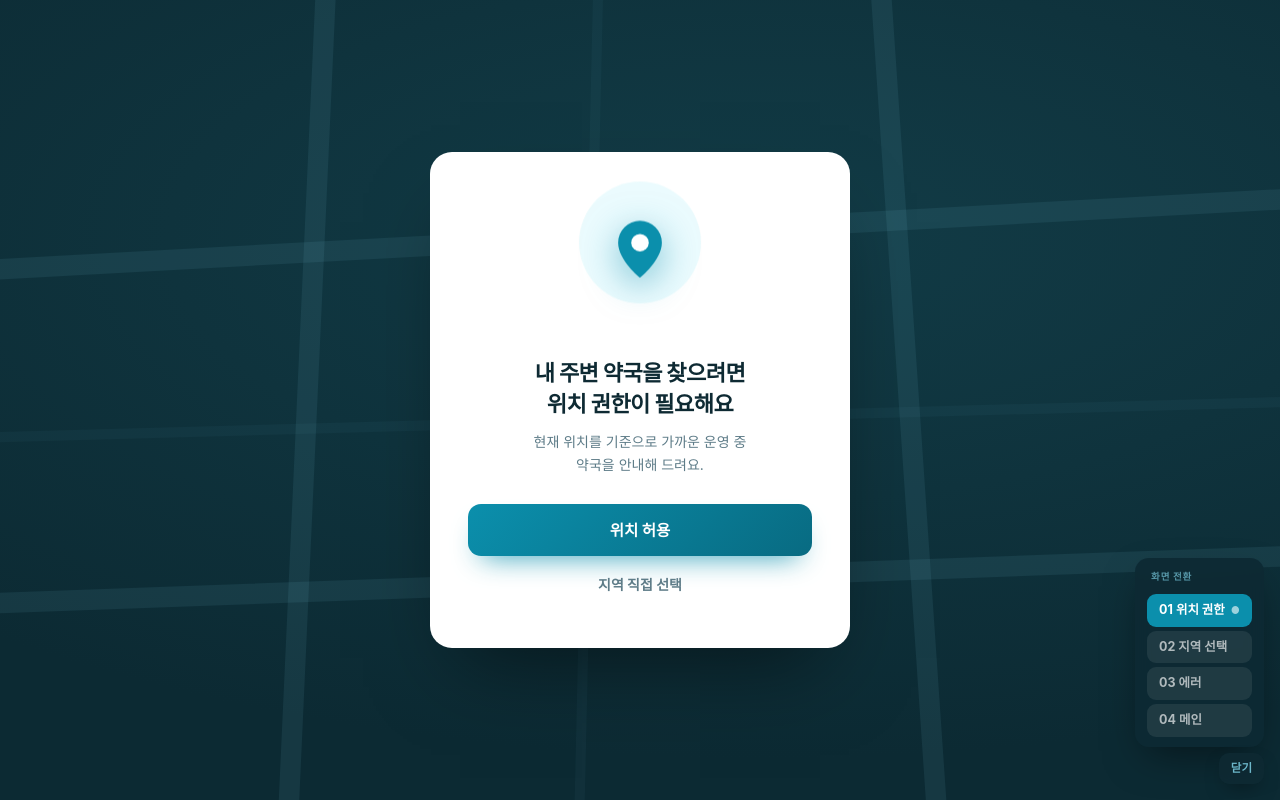
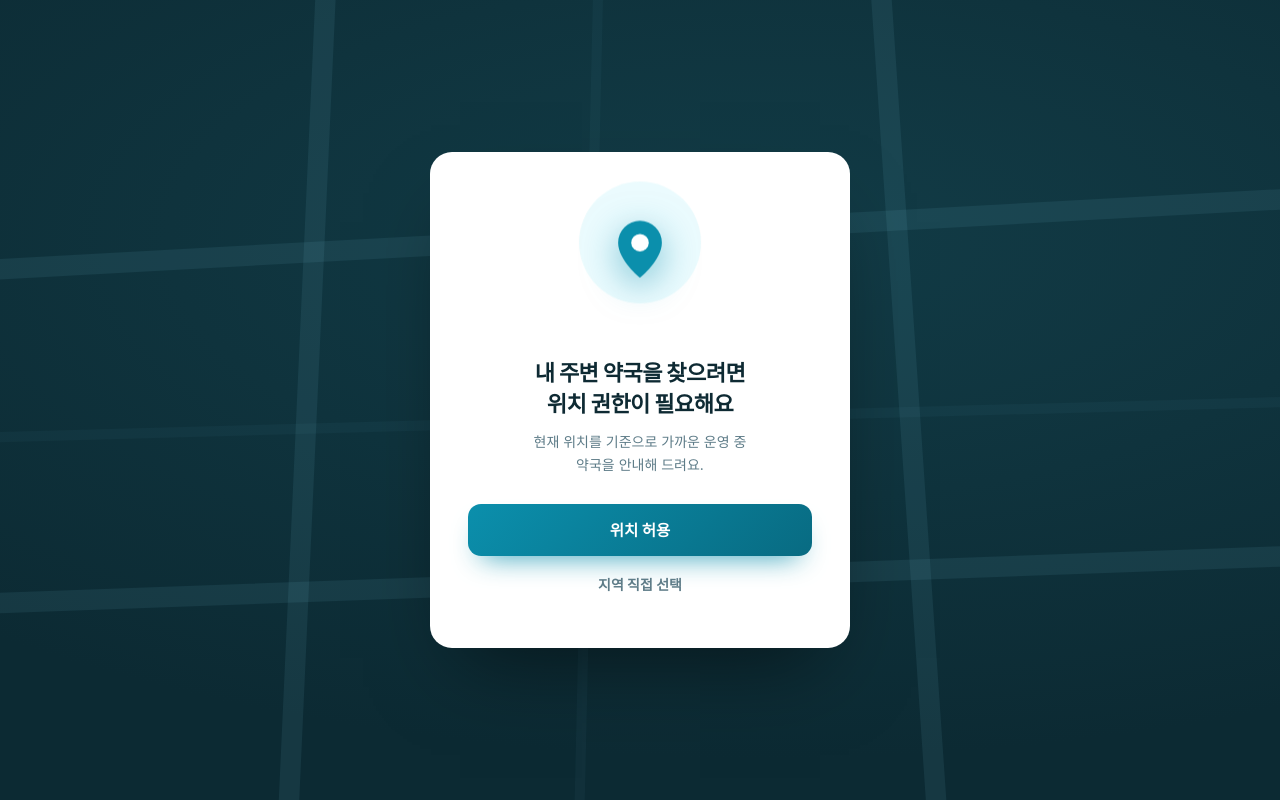
Before and after one commit to Yun-Jinwoo/find-pharmacy, a Next.js app: page / in a window 1280 px wide. Built offline with nearby package versions, Linux system fonts and the light colour scheme.

Commit message:
chore: 개발용 화면 전환 패널(DevNav) 제거
DevNav는 개발 중 화면(권한/지역선택/에러/메인) 전환용 임시 도구였는데
환경 가드 없이 프로덕션에도 렌더되고 있었음. 컴포넌트와 사용처, 전용
핸들러(switchState)를 모두 제거.

```diff
--- a/app/page.tsx
+++ b/app/page.tsx
@@ -16,7 +16,6 @@ import ErrorScreen from "@/components/ErrorScreen";
 import Toast from "@/components/Toast";
 import SearchOverlay from "@/components/SearchOverlay";
 import FilterSheet from "@/components/FilterSheet";
-import DevNav from "@/components/DevNav";
 import { requestLocation, type Coords } from "@/lib/geolocation";
 import { reverseGeocode } from "@/lib/geocoder";
 
@@ -225,15 +224,6 @@ export default function Home() {
     setMovedCenter(null);
   }
 
-  function switchState(s: AppState) {
-    setDetailId(null);
-    setHoveredId(null);
-    if (s === "loaded") {
-      setPhase("scan");
-    }
-    setAppState(s);
-  }
-
   const handleCardClick = useCallback((p: Pharmacy) => {
     setDetailId(p.id);
     setHoveredId(p.id);
@@ -304,9 +294,7 @@ export default function Home() {
         )}
         {appState === "error" && (
           <ErrorScreen onRetry={startScan} />
-        )}
-        <DevNav current={appState} onChange={switchState} />
-      </main>
+        )}      </main>
     );
   }
 
@@ -387,9 +375,7 @@ export default function Home() {
             onClose={() => setFilterOpen(false)}
             onApply={handleFilterApply}
           />
-        )}
-        <DevNav current={appState} onChange={switchState} />
-      </main>
+        )}      </main>
     );
   }
 
@@ -460,8 +446,6 @@ export default function Home() {
             onApply={handleFilterApply}
           />
         </div>
-      )}
-      <DevNav current={appState} onChange={switchState} />
-    </main>
+      )}    </main>
   );
 }
--- a/components/DevNav.tsx
+++ /dev/null
@@ -1,106 +0,0 @@
-"use client";
-
-import { useState } from "react";
-import { AppState } from "@/app/page";
-
-const SCREENS: { key: AppState; label: string }[] = [
-  { key: "permission", label: "01 위치 권한" },
-  { key: "denied", label: "02 지역 선택" },
-  { key: "error", label: "03 에러" },
-  { key: "loaded", label: "04 메인" },
-];
-
-export default function DevNav({
-  current,
-  onChange,
-}: {
-  current: AppState;
-  onChange: (s: AppState) => void;
-}) {
-  const [open, setOpen] = useState(true);
-
-  return (
-    <div
-      style={{
-        position: "fixed",
-        bottom: 16,
-        right: 16,
-        zIndex: 9999,
-        display: "flex",
-        flexDirection: "column",
-        alignItems: "flex-end",
-        gap: 6,
-        pointerEvents: "auto",
-      }}
-    >
-      {open && (
-        <div
-          style={{
-            background: "rgba(14,42,51,0.92)",
-            backdropFilter: "blur(8px)",
-            borderRadius: 14,
-            padding: "10px 12px",
-            display: "flex",
-            flexDirection: "column",
-            gap: 4,
-            boxShadow: "0 16px 40px -12px rgba(0,0,0,0.5)",
-          }}
-        >
-          <span
-            style={{
-              fontSize: 9.5,
-              fontWeight: 800,
-              color: "rgba(120,200,220,0.7)",
-              letterSpacing: "0.8px",
-              padding: "2px 4px 6px",
-              textTransform: "uppercase",
-            }}
-          >
-            화면 전환
-          </span>
-          {SCREENS.map((s) => (
-            <button
-              key={s.key}
-              onClick={() => onChange(s.key)}
-              style={{
-                border: "none",
-                borderRadius: 9,
-                padding: "7px 12px",
-                fontSize: 12.5,
-                fontWeight: 700,
-                cursor: "pointer",
-                textAlign: "left",
-                background: current === s.key ? "#0B8FAC" : "rgba(255,255,255,0.08)",
-                color: current === s.key ? "#fff" : "rgba(255,255,255,0.65)",
-                transition: "background 0.15s, color 0.15s",
-              }}
-            >
-              {s.label}
-              {current === s.key && (
-                <span style={{ marginLeft: 6, opacity: 0.6, fontSize: 10 }}>●</span>
-              )}
-            </button>
-          ))}
-        </div>
-      )}
-
-      <button
-        onClick={() => setOpen((v) => !v)}
-        style={{
-          border: "none",
-          borderRadius: 10,
-          padding: "7px 12px",
-          fontSize: 11.5,
-          fontWeight: 700,
-          cursor: "pointer",
-          background: "rgba(14,42,51,0.88)",
-          color: "rgba(120,200,220,0.9)",
-          backdropFilter: "blur(8px)",
-          boxShadow: "0 8px 20px -8px rgba(0,0,0,0.5)",
-        }}
-      >
-        {open ? "닫기" : "화면 전환"}
-      </button>
-    </div>
-  );
-}
```
